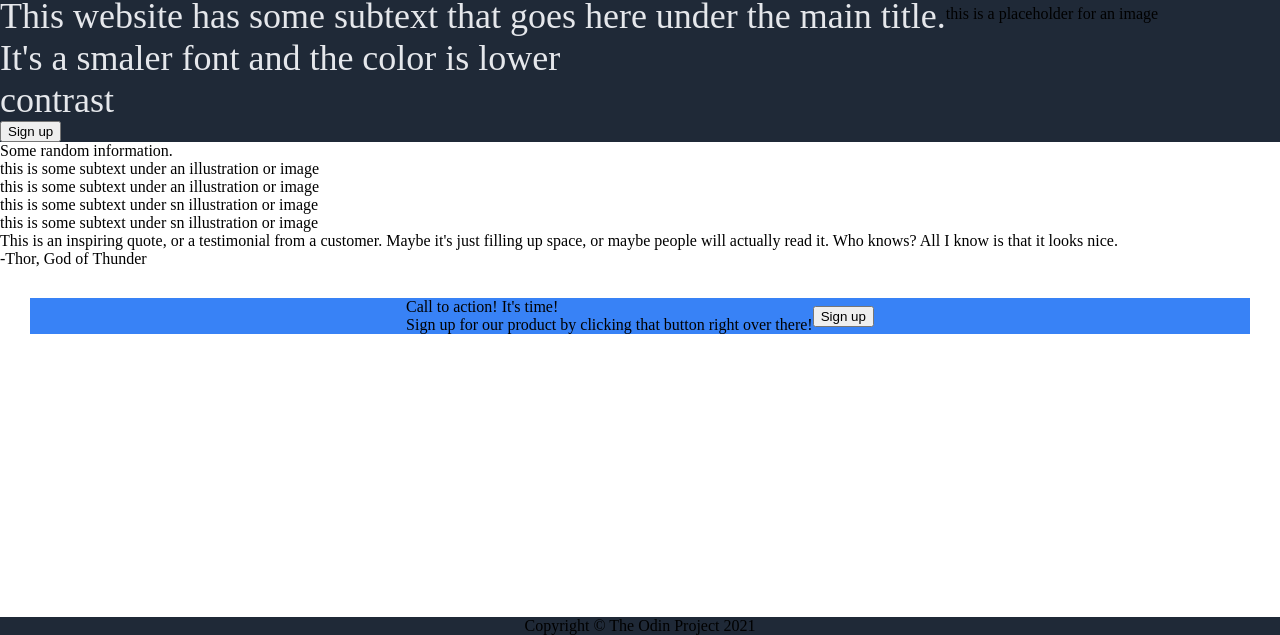
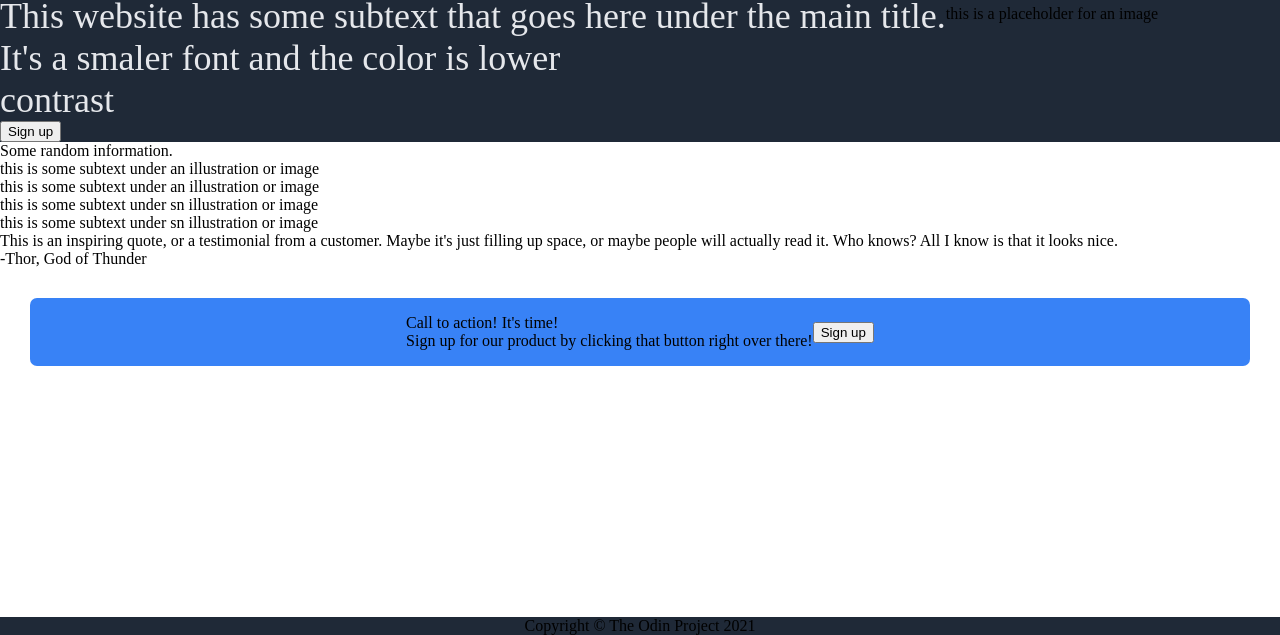
Before and after one commit to sw-eden/Landing_page_eden, a plain HTML site: page index.html in a window 1280 px wide. Shown: the part 165-800 px from the top of the page. Drawn offline with Linux system fonts and the light colour scheme.

Commit message:
Add padding and rounded corners to blue area partition four

```diff
--- a/styles.css
+++ b/styles.css
@@ -56,6 +56,8 @@ ul{
     justify-content: center;
     align-items: center;
     background-color: #3882F6;
+    padding:16px;
+    border-radius: 7px;
 
 }
 .part-four {
```
